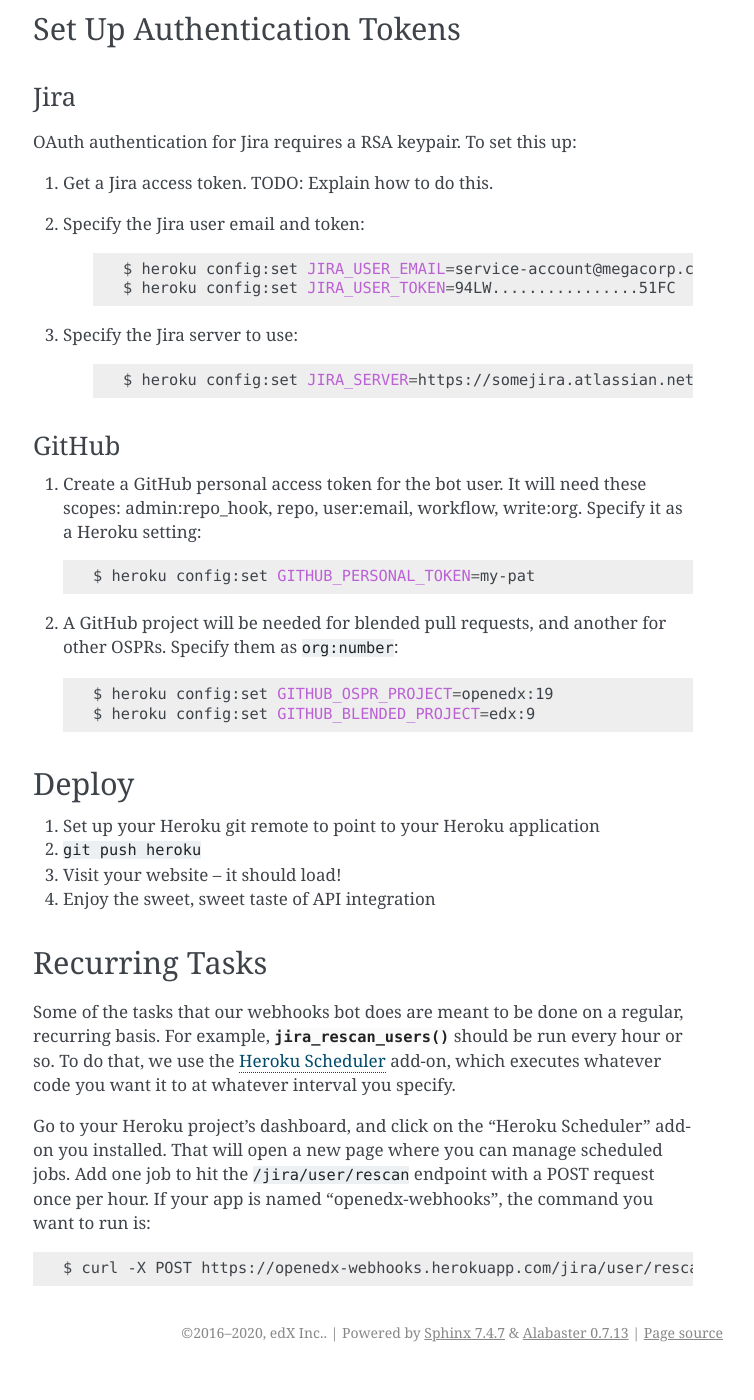
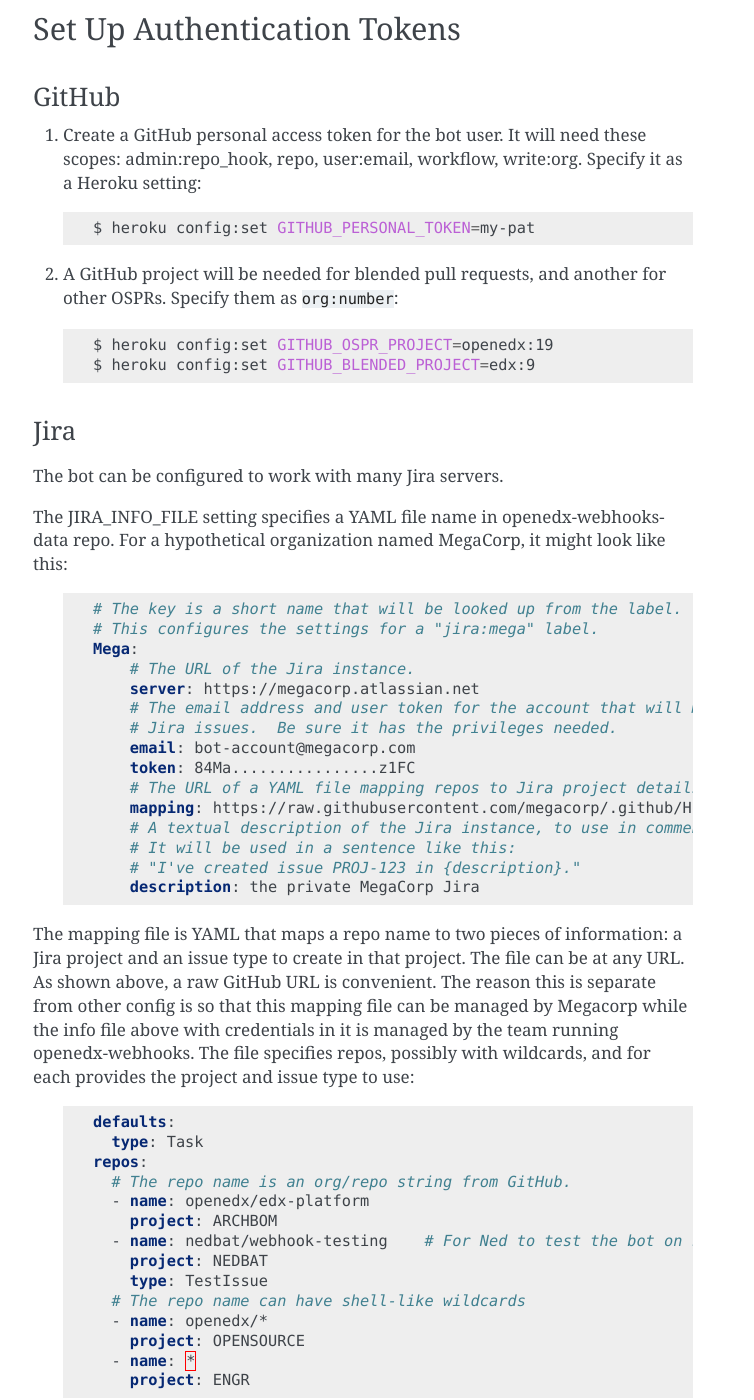
Before and after one commit to openedx/openedx-webhooks, a Sphinx documentation site: the page built from docs/install.rst, in a window 1280 px wide and 1400 px high, scrolled down 912 px. Shown: the whole window, without its empty margins (387-1141 px from the left). Built offline with Sphinx 7.4.7, drawn with Linux system fonts in a browser that asks for light colours; before the commit the page ends 2284 px from its top, so only the background shows below that.

Commit message:
docs: how to configure labelogenic Jira issues (#275)
* docs: how to configure labelogenic Jira issues

* Update docs/install.rst

Co-authored-by: Feanil Patel <feanil@tcril.org>

---------

Co-authored-by: Feanil Patel <feanil@tcril.org>

```diff
--- a/docs/install.rst
+++ b/docs/install.rst
@@ -48,26 +48,6 @@
 Set Up Authentication Tokens
 ----------------------------
 
-Jira
-~~~~
-
-OAuth authentication for Jira requires a RSA keypair. To set this up:
-
-#. Get a Jira access token. TODO: Explain how to do this.
-
-#. Specify the Jira user email and token:
-
-    .. code-block:: bash
-
-        $ heroku config:set JIRA_USER_EMAIL=service-account@megacorp.com
-        $ heroku config:set JIRA_USER_TOKEN=94LW................51FC
-
-#. Specify the Jira server to use:
-
-    .. code-block:: bash
-
-        $ heroku config:set JIRA_SERVER=https://somejira.atlassian.net/
-
 GitHub
 ~~~~~~
 
@@ -86,6 +66,58 @@
 
       $ heroku config:set GITHUB_OSPR_PROJECT=openedx:19
       $ heroku config:set GITHUB_BLENDED_PROJECT=edx:9
+
+
+Jira
+~~~~
+
+The bot can be configured to work with many Jira servers.
+
+The JIRA_INFO_FILE setting specifies a YAML file name in openedx-webhooks-data repo.
+For a hypothetical organization named MegaCorp, it might look like this:
+
+    .. code-block:: yaml
+
+        # The key is a short name that will be looked up from the label.
+        # This configures the settings for a "jira:mega" label.
+        Mega:
+            # The URL of the Jira instance.
+            server: https://megacorp.atlassian.net
+            # The email address and user token for the account that will make
+            # Jira issues.  Be sure it has the privileges needed.
+            email: bot-account@megacorp.com
+            token: 84Ma................z1FC
+            # The URL of a YAML file mapping repos to Jira project details.
+            mapping: https://raw.githubusercontent.com/megacorp/.github/HEAD/jira-mapping-prod.yaml
+            # A textual description of the Jira instance, to use in comments.
+            # It will be used in a sentence like this:
+            # "I've created issue PROJ-123 in {description}."
+            description: the private MegaCorp Jira
+
+The mapping file is YAML that maps a repo name to two pieces of information: a
+Jira project and an issue type to create in that project. The file can be at
+any URL.  As shown above, a raw GitHub URL is convenient.  The reason this is
+separate from other config is so that this mapping file can be managed by Megacorp
+while the info file above with credentials in it is managed by the team running
+openedx-webhooks. The file specifies repos, possibly with wildcards, and for each
+provides the project and issue type to use:
+
+    .. code-block:: yaml
+
+        defaults:
+          type: Task
+        repos:
+          # The repo name is an org/repo string from GitHub.
+          - name: openedx/edx-platform
+            project: ARCHBOM
+          - name: nedbat/webhook-testing    # For Ned to test the bot on stage
+            project: NEDBAT
+            type: TestIssue
+          # The repo name can have shell-like wildcards
+          - name: openedx/*
+            project: OPENSOURCE
+          - name: *
+            project: ENGR
 
 
 Deploy
```
Also changed, not shown: 1 other file.
